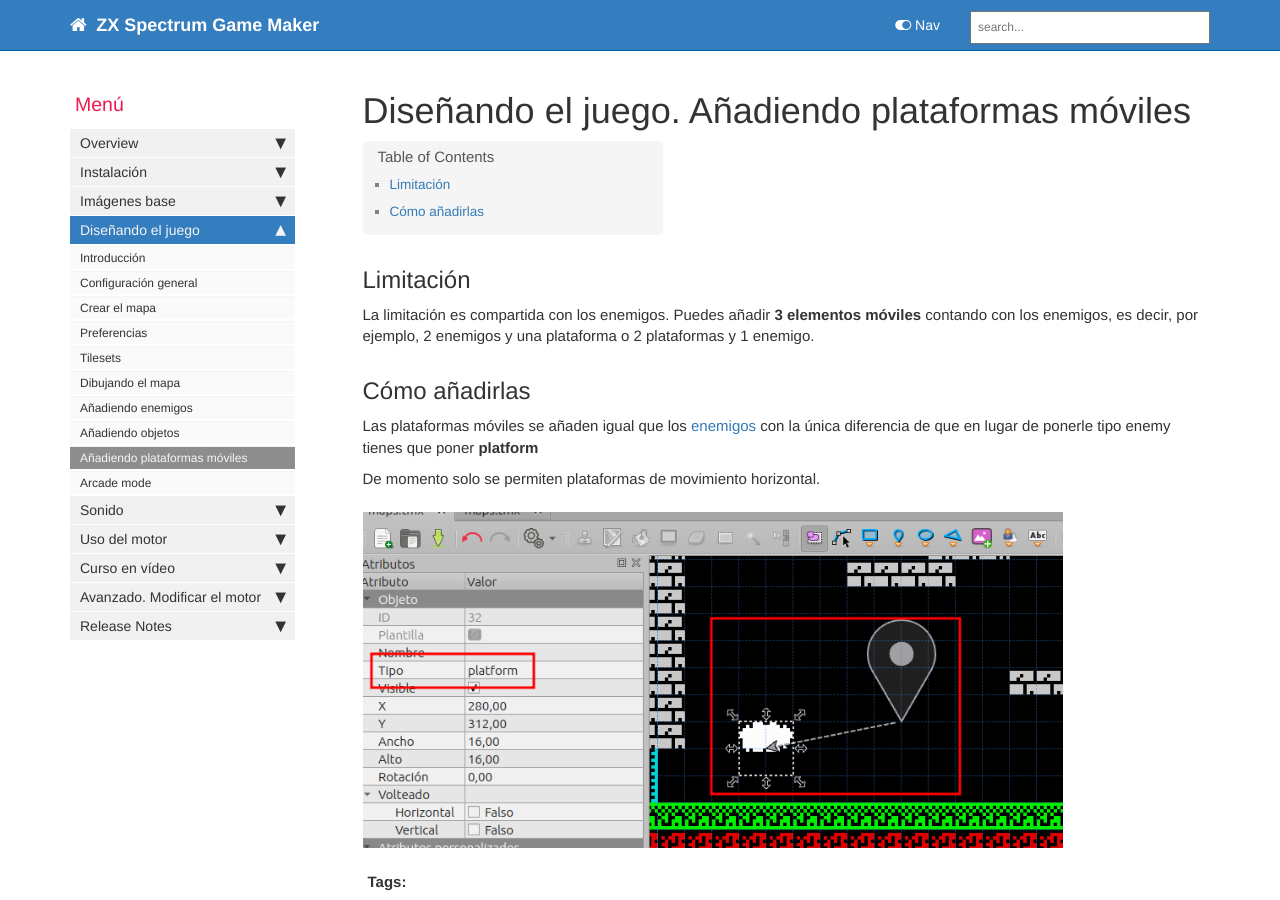
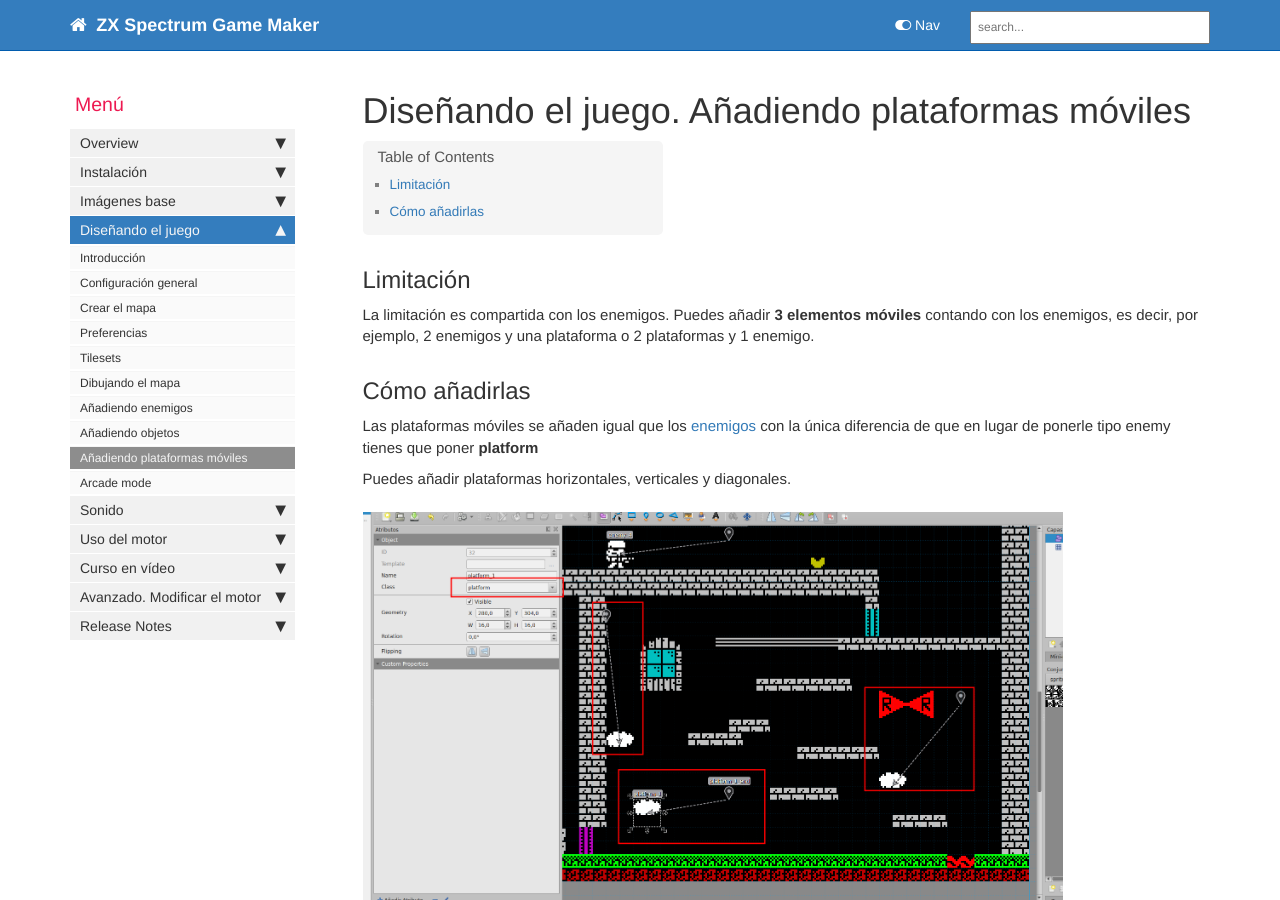
Before and after one commit to rtorralba/zx-game-maker-www, a Jekyll site: the page built from pages/mydoc/mydoc_tiled_adding_platforms.md, in a window 1280 px wide and 900 px high. Built offline with Jekyll 4.4.1, drawn with Linux system fonts in a browser that asks for light colours; comment, search, counter and statistics services are not loaded.

Commit message:
Update documentation for mobile platforms to include vertical and diagonal options and add additional video embed

```diff
--- a/pages/mydoc/mydoc_tiled_adding_platforms.md
+++ b/pages/mydoc/mydoc_tiled_adding_platforms.md
@@ -16,6 +16,10 @@
 
 Las plataformas móviles se añaden igual que los [enemigos](mydoc_tiled_adding_enemies.html) con la única diferencia de que en lugar de ponerle tipo enemy tienes que poner **platform**
 
-De momento solo se permiten plataformas de movimiento horizontal.
+Puedes añadir plataformas horizontales, verticales y diagonales.
 
 ![](images/tiled_add_platform.png)
+
+<iframe width="560" height="315" src="https://www.youtube.com/embed/nYb-XyTHwnM?si=VBizR7sjF_E3FGE_" title="YouTube video player" frameborder="0" allow="accelerometer; autoplay; clipboard-write; encrypted-media; gyroscope; picture-in-picture; web-share" referrerpolicy="strict-origin-when-cross-origin" allowfullscreen></iframe>
+
+<iframe width="560" height="315" src="https://www.youtube.com/embed/pYU2xD-NlVA?si=3aURtYQtaFw8CP_k" title="YouTube video player" frameborder="0" allow="accelerometer; autoplay; clipboard-write; encrypted-media; gyroscope; picture-in-picture; web-share" referrerpolicy="strict-origin-when-cross-origin" allowfullscreen></iframe>
```
Also changed, not shown: images/tiled_add_platform.png.
